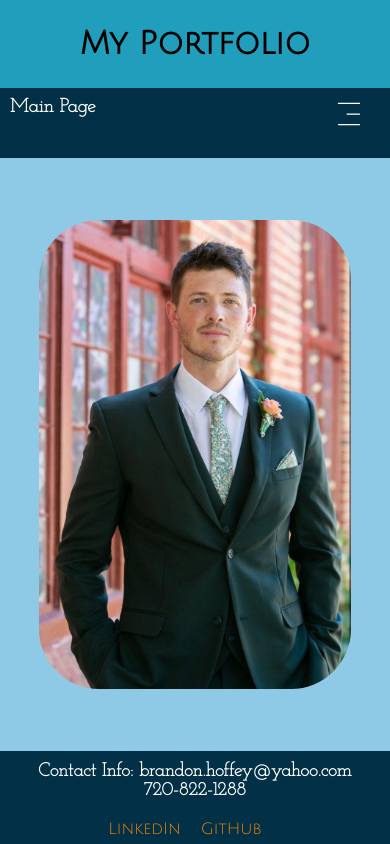
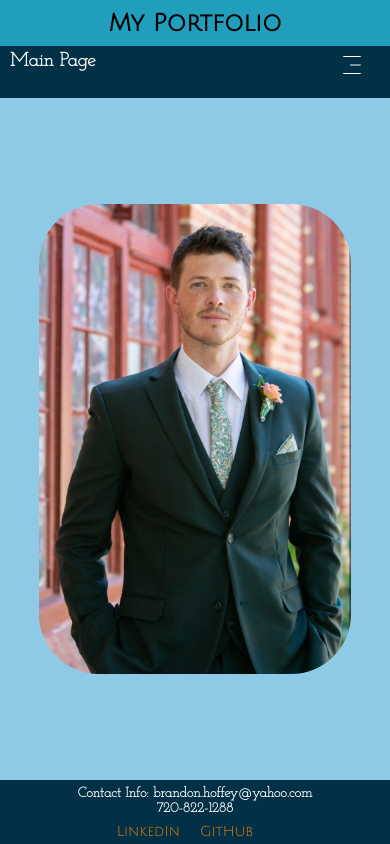
Before and after one commit to BrandonHoffey/Portfolio, a React (Create React App) app: page / in a window 390 px wide. Built offline with nearby package versions, Linux system fonts and the light colour scheme; a web font is replaced by a local one.

Commit message:
More adjustments

```diff
--- a/src/components/main-section/FooterInfo.jsx
+++ b/src/components/main-section/FooterInfo.jsx
@@ -13,12 +13,12 @@ const MainFooter = () => {
 
   const containerStyle = {
     background: "#023047",
-    paddingTop: "10px",
+    paddingTop: isMobile ? "5px" : "10px",
     fontFamily: "'Josefin Slab', sans-serif",
     textAlign: "center",
     width: "100%",
     overflow: "hidden",
-    paddingBottom: "6px",
+    paddingBottom: isMobile ? "4px" : "6px",
   };
 
   const linkStyle = {
@@ -26,12 +26,14 @@ const MainFooter = () => {
     marginRight: "20px",
     textDecoration: "none",
     fontFamily: "'Julius Sans One', sans-serif",
+    fontSize: isMobile ? "14px" : "16px",
   };
 
   const contactInfoStyle = {
     marginTop: "1px",
-    marginBottom: "20px",
+    marginBottom: isMobile ? "8px" : "20px",
     color: "white",
+    fontSize: isMobile ? "14px" : "16px",
   };
 
   return (
--- a/src/components/main-section/Header.jsx
+++ b/src/components/main-section/Header.jsx
@@ -1,16 +1,32 @@
-import React from "react";
+import React, { useState, useEffect } from "react";
 
 const Header = () => {
+  const [windowWidth, setWindowWidth] = useState(window.innerWidth);
+
+  useEffect(() => {
+    const handleResize = () => setWindowWidth(window.innerWidth);
+    window.addEventListener("resize", handleResize);
+    return () => window.removeEventListener("resize", handleResize);
+  }, []);
+
+  const isMobile = windowWidth <= 768;
+
   const headerStyle = {
     textAlign: "center",
-    padding: "5px",
+    padding: isMobile ? "2px" : "5px",
     background: "#219ebc",
     fontFamily: "'Julius Sans One', sans-serif",
     overflow: "hidden",
   };
+
+  const h1Style = {
+    margin: isMobile ? "8px 0" : "16px 0",
+    fontSize: isMobile ? "1.5rem" : "2rem",
+  };
+
   return (
     <header style={headerStyle}>
-      <h1>My Portfolio</h1>
+      <h1 style={h1Style}>My Portfolio</h1>
     </header>
   );
 };
--- a/src/components/main-section/NavigationBar.jsx
+++ b/src/components/main-section/NavigationBar.jsx
@@ -19,12 +19,18 @@ const NavigationBar = () => {
   const containerStyle = {
     position: "relative",
     background: "#023047",
-    height: isDropdownOpen ? (isMobile ? "120px" : "70px") : "50px",
+    height: isDropdownOpen
+      ? isMobile
+        ? "110px"
+        : "70px"
+      : isMobile
+      ? "40px"
+      : "50px",
     transition: "height 0.15s ease",
     display: "flex",
     justifyContent: "space-between",
     alignItems: "flex-start",
-    padding: "10px",
+    padding: isMobile ? "6px 10px" : "10px",
     overflow: "hidden",
   };
 
@@ -38,17 +44,17 @@ const NavigationBar = () => {
   const dropdownStyle = {
     display: isDropdownOpen ? "block" : "none",
     position: "absolute",
-    top: isMobile ? "45px" : "10px",
+    top: isMobile ? "38px" : "10px",
     left: "50%",
     transform: "translateX(-50%)",
     opacity: isDropdownOpen ? 1 : 0,
     transition: "opacity 0.3s ease",
-    padding: "10px",
+    padding: isMobile ? "5px" : "10px",
     width: isMobile ? "90%" : "auto",
   };
 
   const iconStyle = {
-    fontSize: "30px",
+    fontSize: isMobile ? "24px" : "30px",
     color: "white",
     paddingRight: "10px",
     cursor: "pointer",
```
